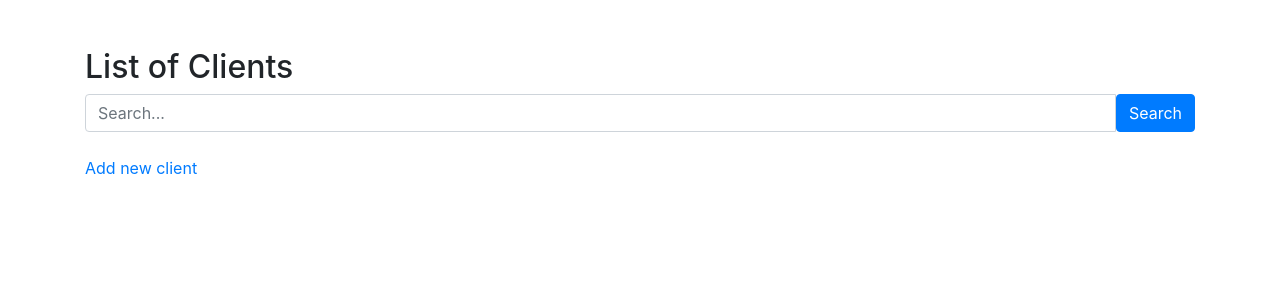
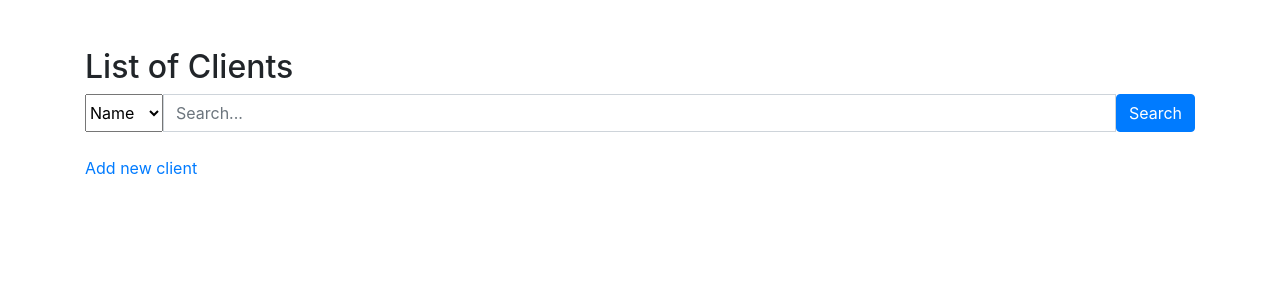
Before and after one commit to zhacky/python-test, a Django app: page /client/ in a window 1280 px wide. Shown: the top 300 px of the page. Run offline with Django 3.2, Linux system fonts and the light colour scheme; data that the repository does not hold is empty; some libraries are stand-ins or nearby versions.

Commit message:
Add filter

```diff
--- a/python_test/python_test/templates/python_test/client_list.html
+++ b/python_test/python_test/templates/python_test/client_list.html
@@ -7,6 +7,12 @@
         <div class="col-md-12">
             <form method="get" id="search-form">
                 <div class="input-group">
+                    <select name="filter-by" id="filter-by">
+                        <option value="name">Name</option>
+                        <option value="email">Email</option>
+                        <option value="phone">Phone</option>
+                        <option value="suburb">Suburb</option>
+                    </select>
                     <input type="text" class="form-control" placeholder="Search..." name="search" id="search" value="{{ request.GET.q }}">
                     <button class="btn btn-primary" type="submit">Search</button>
                 </div>
--- a/python_test/python_test/views.py
+++ b/python_test/python_test/views.py
@@ -11,7 +11,6 @@ from python_test import models
 # Insert views here
 class ClientListView(ListView):
     model = models.Client
-
     fields = [
         "name",
         "street_address",
@@ -27,8 +26,17 @@ class ClientListView(ListView):
 
     def get_queryset(self):
         query = self.request.GET.get('search')
+        filter_by = self.request.GET.get('filter-by')
         if query:
-            return models.Client.objects.filter(name__contains=query)
+            if filter_by == 'name':
+                filtered_result = models.Client.objects.filter(name__contains=query)
+            elif filter_by == 'email':
+                filtered_result = models.Client.objects.filter(email_address__contains=query)
+            elif filter_by == 'phone':
+                filtered_result = models.Client.objects.filter(phone_number__contains=query)
+            else:
+                filtered_result = models.Client.objects.filter(suburb__contains=query)
+            return filtered_result
         else:
             return models.Client.objects.all()
 
```
